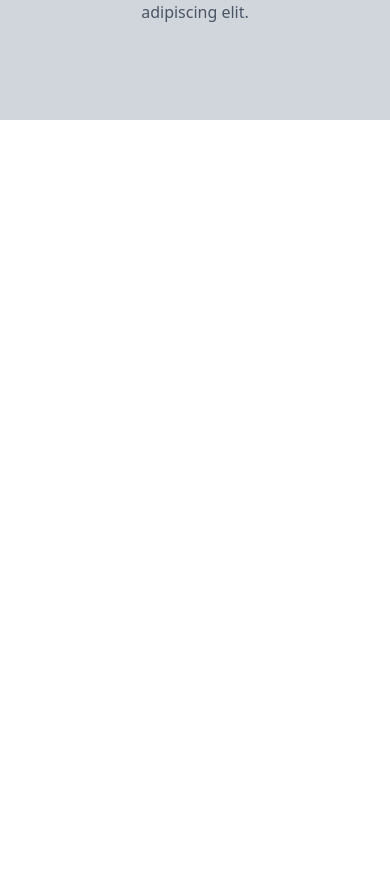
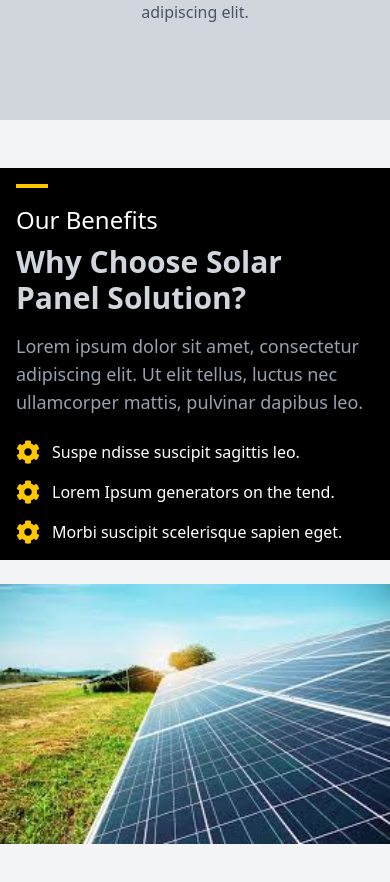
Before and after one commit to iahmadiqbal/SOLAM, a React (Vite) app: page / in a window 390 px wide. Shown: the part 7383-8265 px from the top of the page. Before the commit the page ends 7503 px from the top, so only its background shows below. Built offline with nearby package versions, Linux system fonts and the light colour scheme; the HTML template or start-up script is replaced by a standard one.

Commit message:
Complete WhyChooseSolar component with responsive layout and full-width content

```diff
--- /dev/null
+++ b/src/components/home/WhyChooseSolar/index.tsx
@@ -0,0 +1,58 @@
+import { FaCog } from "react-icons/fa";
+
+const WhyChooseSolar = () => (
+  <div className="bg-gray-100 py-12 px-0">
+    {" "}
+    {/* px-0 here */}
+    <div className="max-w-7xl mx-auto flex flex-col md:flex-row items-stretch justify-between space-y-6 md:space-y-0">
+      {/* Left Side Content */}
+      <div className="flex-1 bg-black text-white flex flex-col justify-center h-full md:h-[500px] p-4 md:p-6 lg:p-8 xl:p-10">
+        {/* Divider */}
+        <div className="w-8 h-1 bg-yellow-400 mb-4"></div>
+
+        {/* Heading */}
+        <h2 className="text-2xl sm:text-3xl md:text-4xl font-normal mb-2 text-left">
+          Our Benefits
+        </h2>
+
+        <h3 className="text-3xl sm:text-4xl md:text-5xl lg:text-6xl xl:text-7xl font-bold text-gray-300 mb-4 text-left">
+          Why Choose Solar <br />
+          Panel Solution?
+        </h3>
+
+        {/* Description Paragraph */}
+        <p className="text-lg text-gray-400 mb-6 text-left">
+          Lorem ipsum dolor sit amet, consectetur adipiscing elit. Ut elit
+          tellus, luctus nec ullamcorper mattis, pulvinar dapibus leo.
+        </p>
+
+        {/* Three Points with Setting Icon */}
+        <div className="space-y-4">
+          <div className="flex items-center">
+            <FaCog className="text-yellow-400 mr-3" size={24} />
+            <span>Suspe ndisse suscipit sagittis leo.</span>
+          </div>
+          <div className="flex items-center">
+            <FaCog className="text-yellow-400 mr-3" size={24} />
+            <span>Lorem Ipsum generators on the tend.</span>
+          </div>
+          <div className="flex items-center">
+            <FaCog className="text-yellow-400 mr-3" size={24} />
+            <span>Morbi suscipit scelerisque sapien eget.</span>
+          </div>
+        </div>
+      </div>
+
+      {/* Right Side Image */}
+      <div className="flex-1 flex justify-center items-center bg-white h-full md:h-[500px]">
+        <img
+          src="images/EnergyExchange.jpeg"
+          alt="Benefits"
+          className="w-full h-full object-cover rounded-none shadow-none"
+        />
+      </div>
+    </div>
+  </div>
+);
+
+export default WhyChooseSolar;
--- a/src/pages/home/index.tsx
+++ b/src/pages/home/index.tsx
@@ -4,6 +4,7 @@ import IntroSection from "../../components/home/IntroSection";
 import KeyMetrics from "../../components/home/KeyMetrics";
 import OurServices from "../../components/home/OurServices";
 import ProjectShowcase from "../../components/home/ProjectShowcase";
+import WhyChooseSolar from "../../components/home/WhyChooseSolar";
 
 const Home = () => {
   return (
@@ -14,6 +15,7 @@ const Home = () => {
       <ProjectShowcase />
       <EnergyAwareness />
       <KeyMetrics />
+      <WhyChooseSolar />
     </>
   );
 };
```
Also changed, not shown: public/images/EnergyExchange.jpeg (added).
